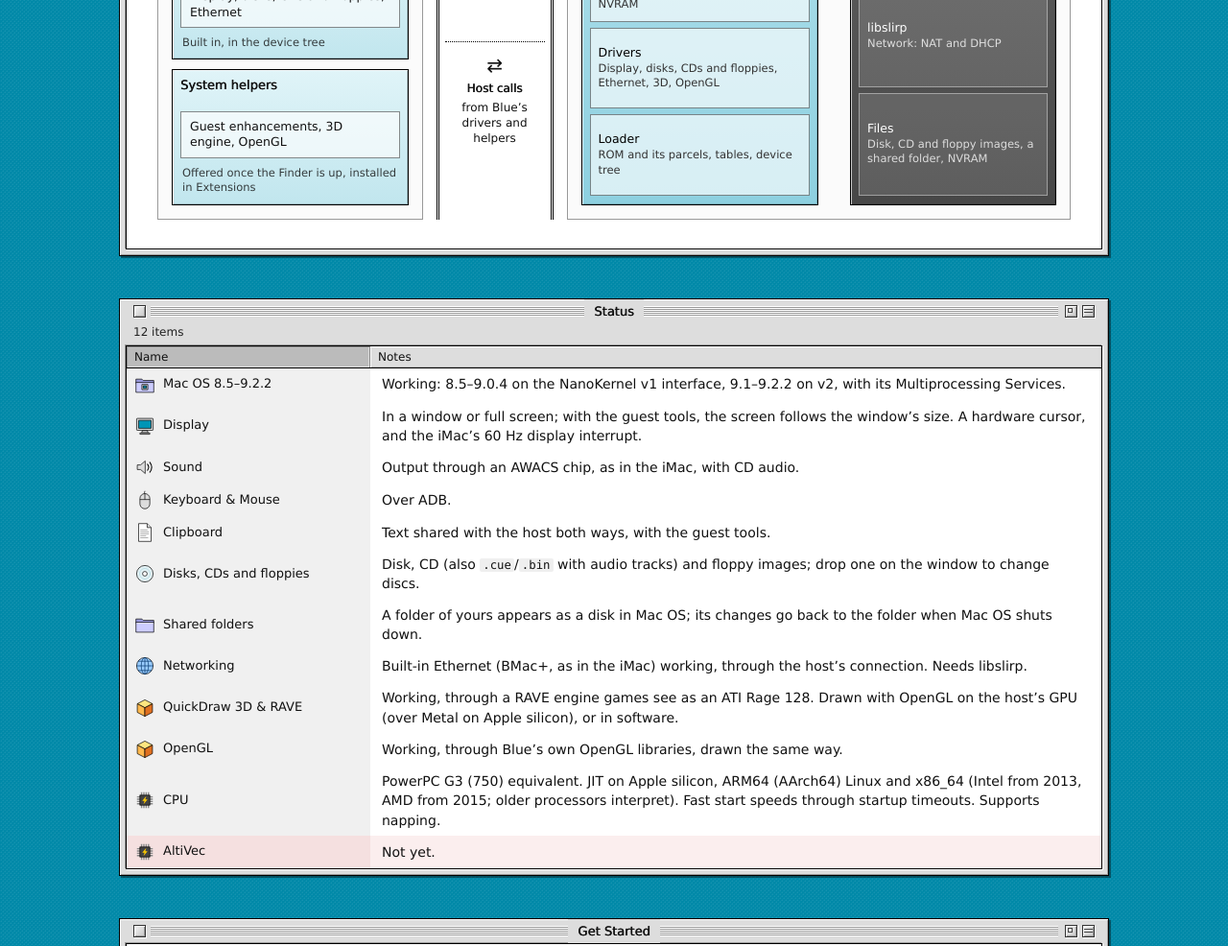
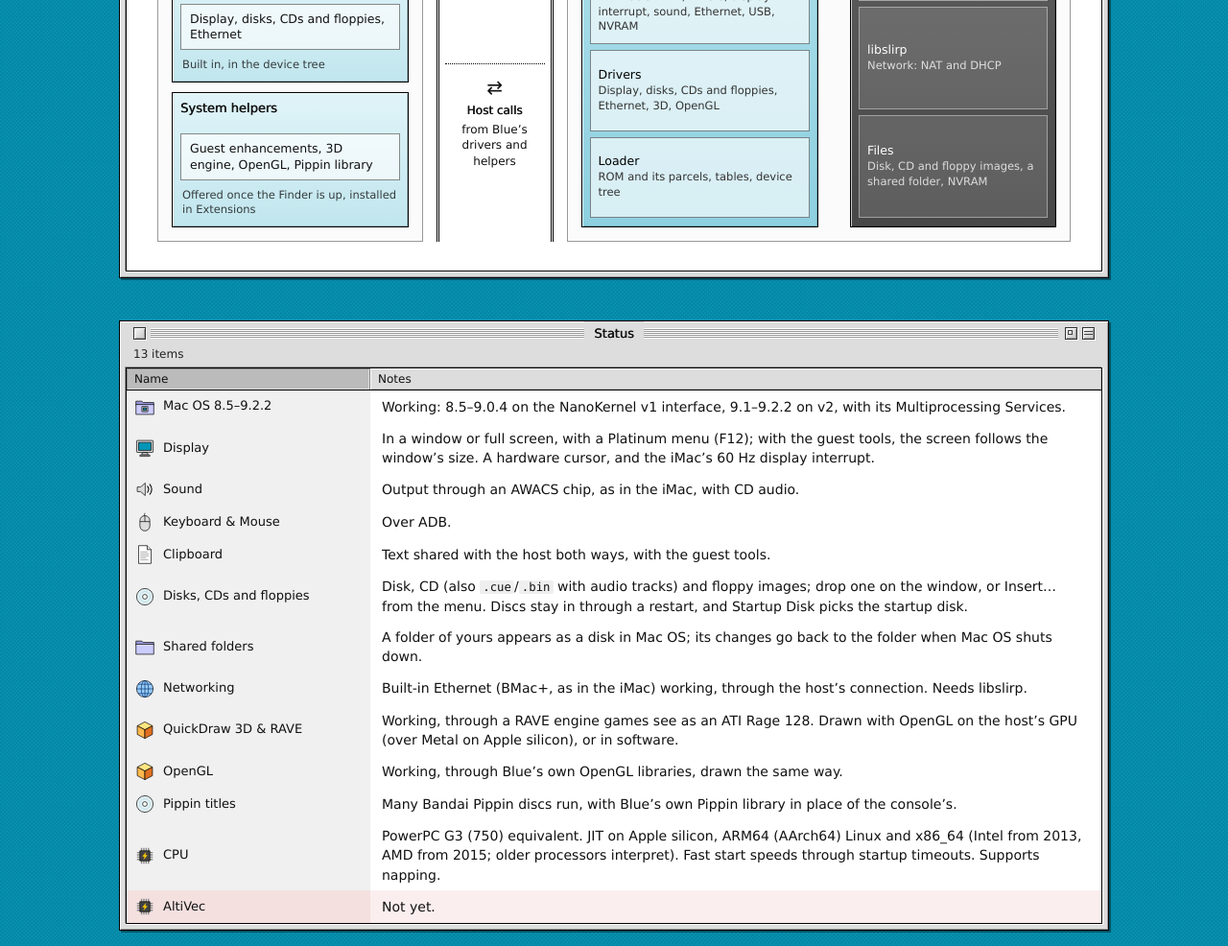
Before and after one commit to mcbridet/Blue, a plain HTML site: page site/index.html in a window 1280 px wide. Shown: the part 1467-2453 px from the top of the page at 96% size. Drawn offline with Linux system fonts and the light colour scheme.

Commit message:
Site: Pippin titles in the Status window, Insert… and discs kept through restarts, the Platinum menu; the helpers include the Pippin library and restart Mac OS once installed

```diff
--- a/site/index.html
+++ b/site/index.html
@@ -170,7 +170,7 @@
         <div class="doc how">
           <p>On a real Power Mac only the NanoKernel runs in supervisor mode. The 68k emulator, the Toolbox, applications and drivers all run in PowerPC user mode and reach the kernel through a small interface.</p>
           <p>Blue runs all of that Apple code unmodified, as the guest, and supplies everything below the interface as an ordinary program on the host.</p>
-          <p>Where Mac OS looks to the machine for drivers, Blue puts its own in the device tree, as a Mac’s firmware would. They’re thin: the work is done on the host. The system helpers work the same way. Once the Finder is up, Blue offers to install them: guest enhancements that make the screen follow the window and share the clipboard, a 3D engine, and OpenGL.</p>
+          <p>Where Mac OS looks to the machine for drivers, Blue puts its own in the device tree, as a Mac’s firmware would. They’re thin: the work is done on the host. The system helpers work the same way. Once the Finder is up, Blue offers to install them, then restarts Mac OS: guest enhancements that make the screen follow the window and share the clipboard, a 3D engine, OpenGL, and a library for Pippin titles.</p>
           <figure class="arch">
             <div class="zone guest">
               <p class="zone-label">Guest</p>
@@ -190,7 +190,7 @@
               </div>
               <div class="abox blue guest-blue">
                 <p class="abox-title">System helpers</p>
-                <span class="part">Guest enhancements, 3D engine, OpenGL</span>
+                <span class="part">Guest enhancements, 3D engine, OpenGL, Pippin library</span>
                 <p class="abox-foot">Offered once the Finder is up, installed in Extensions</p>
               </div>
             </div>
@@ -241,7 +241,7 @@
       <button class="box shade" type="button" aria-expanded="true" aria-label="Collapse window"></button>
     </div>
     <div class="window-content">
-      <div class="finder-header"><span>12 items</span></div>
+      <div class="finder-header"><span>13 items</span></div>
       <div class="window-body list">
         <div class="list-head" aria-hidden="true"><span class="sorted">Name</span><span>Notes</span></div>
         <div class="row">
@@ -250,7 +250,7 @@
         </div>
         <div class="row">
           <span class="name"><svg aria-hidden="true"><use href="#i-monitor"/></svg>Display</span>
-          <span class="notes">In a window or full screen; with the guest tools, the screen follows the window’s size. A hardware cursor, and the iMac’s 60 Hz display interrupt.</span>
+          <span class="notes">In a window or full screen, with a Platinum menu (F12); with the guest tools, the screen follows the window’s size. A hardware cursor, and the iMac’s 60 Hz display interrupt.</span>
         </div>
         <div class="row">
           <span class="name"><svg aria-hidden="true"><use href="#i-speaker"/></svg>Sound</span>
@@ -266,7 +266,7 @@
         </div>
         <div class="row">
           <span class="name"><svg aria-hidden="true"><use href="#i-cd"/></svg>Disks, CDs and floppies</span>
-          <span class="notes">Disk, CD (also <code>.cue</code>/<code>.bin</code> with audio tracks) and floppy images; drop one on the window to change discs.</span>
+          <span class="notes">Disk, CD (also <code>.cue</code>/<code>.bin</code> with audio tracks) and floppy images; drop one on the window, or Insert… from the menu. Discs stay in through a restart, and Startup Disk picks the startup disk.</span>
         </div>
         <div class="row">
           <span class="name"><svg aria-hidden="true"><use href="#i-folder"/></svg>Shared folders</span>
@@ -283,6 +283,10 @@
         <div class="row">
           <span class="name"><svg aria-hidden="true"><use href="#i-cube"/></svg>OpenGL</span>
           <span class="notes">Working, through Blue’s own OpenGL libraries, drawn the same way.</span>
+        </div>
+        <div class="row">
+          <span class="name"><svg aria-hidden="true"><use href="#i-cd"/></svg>Pippin titles</span>
+          <span class="notes">Many Bandai Pippin discs run, with Blue’s own Pippin library in place of the console’s.</span>
         </div>
         <div class="row">
           <span class="name"><svg aria-hidden="true"><use href="#i-chip"/></svg>CPU</span>
@@ -340,7 +344,7 @@
       <li><a href="https://github.com/__REPO__#readme">Read Me</a></li>
       <li><a href="https://github.com/__REPO__/issues">Issues</a></li>
     </ul>
-    <p class="legal">Blue is not affiliated with Apple. Mac OS, Macintosh, Power Mac and QuickDraw are trademarks of Apple Inc.</p>
+    <p class="legal">Blue is not affiliated with Apple. Mac OS, Macintosh, Power Mac, QuickDraw and Pippin are trademarks of Apple Inc.</p>
   </div>
 </footer>
 </body>
```
